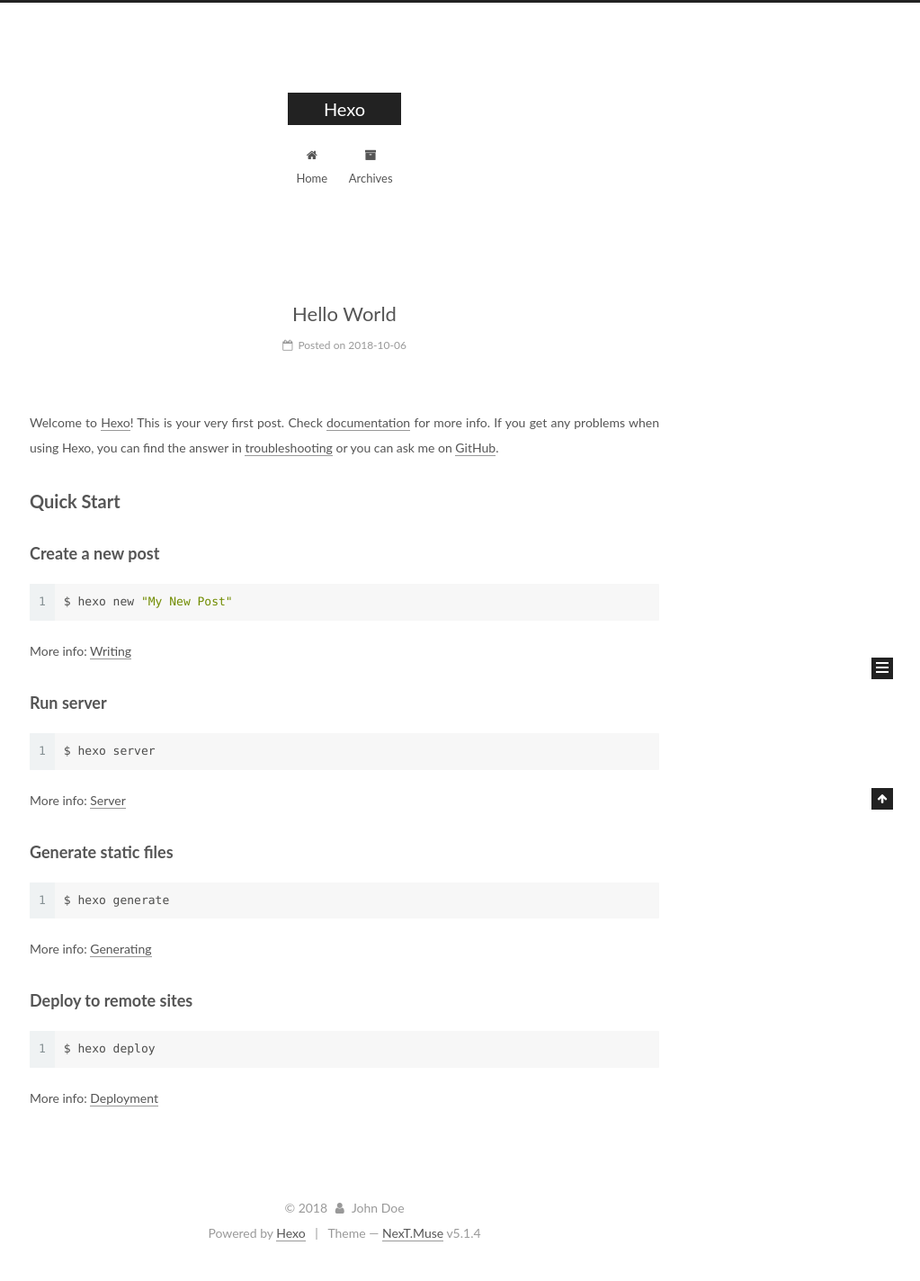
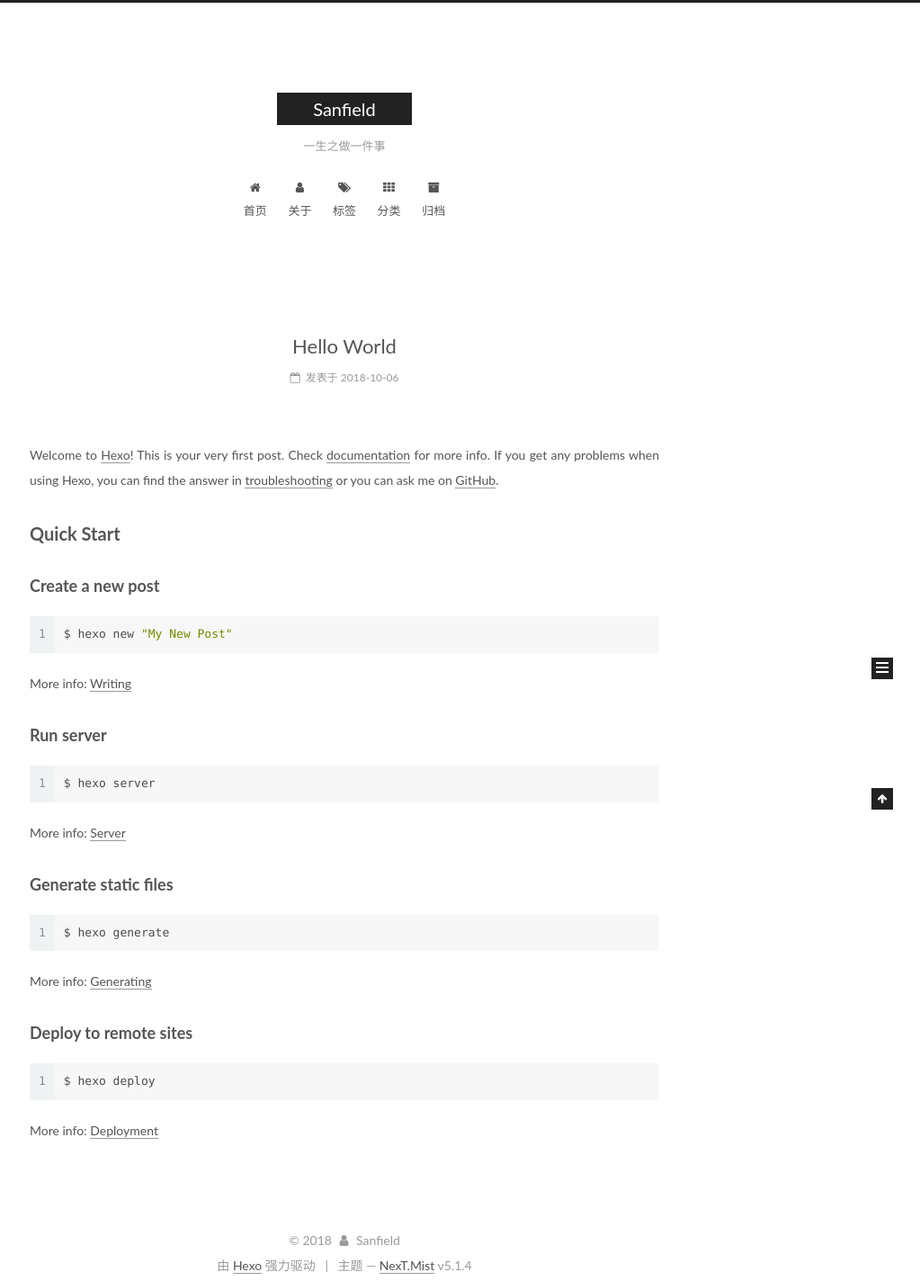
Before and after one commit to Sanfield/Sanfield.github.io, a plain HTML site: page index.html in a window 1280 px wide. Shown: the whole page at 90% size, without its empty margins (257-1280 px from the left). Drawn offline with Linux system fonts and the light colour scheme.

Commit message:
Site updated: 2018-10-06 20:45:46

```diff
--- a/index.html
+++ b/index.html
@@ -5,7 +5,7 @@
 
 
 
-<html class="theme-next muse use-motion" lang="">
+<html class="theme-next mist use-motion" lang="zh-Hans">
 <head>
   <meta charset="UTF-8"/>
 <meta http-equiv="X-UA-Compatible" content="IE=edge" />
@@ -79,13 +79,16 @@
 
 
 
+<meta name="description" content="get busy living or get busy dying">
 <meta property="og:type" content="website">
-<meta property="og:title" content="Hexo">
+<meta property="og:title" content="Sanfield">
 <meta property="og:url" content="http://yoursite.com/index.html">
-<meta property="og:site_name" content="Hexo">
-<meta property="og:locale" content="default">
+<meta property="og:site_name" content="Sanfield">
+<meta property="og:description" content="get busy living or get busy dying">
+<meta property="og:locale" content="zh-Hans">
 <meta name="twitter:card" content="summary">
-<meta name="twitter:title" content="Hexo">
+<meta name="twitter:title" content="Sanfield">
+<meta name="twitter:description" content="get busy living or get busy dying">
 
 
 
@@ -93,7 +96,7 @@
   var NexT = window.NexT || {};
   var CONFIG = {
     root: '/',
-    scheme: 'Muse',
+    scheme: 'Mist',
     version: '5.1.4',
     sidebar: {"position":"left","display":"post","offset":12,"b2t":false,"scrollpercent":false,"onmobile":false},
     fancybox: true,
@@ -101,7 +104,7 @@
     motion: {"enable":true,"async":false,"transition":{"post_block":"fadeIn","post_header":"slideDownIn","post_body":"slideDownIn","coll_header":"slideLeftIn","sidebar":"slideUpIn"}},
     duoshuo: {
       userId: '0',
-      author: 'Author'
+      author: '博主'
     },
     algolia: {
       applicationID: '',
@@ -121,7 +124,7 @@
 
 
 
-  <title>Hexo</title>
+  <title>Sanfield</title>
 
 
 
@@ -133,7 +136,7 @@
 
 </head>
 
-<body itemscope itemtype="http://schema.org/WebPage" lang="default">
+<body itemscope itemtype="http://schema.org/WebPage" lang="zh-Hans">
 
 
 
@@ -152,12 +155,12 @@
     <div class="custom-logo-site-title">
       <a href="/"  class="brand" rel="start">
         <span class="logo-line-before"><i></i></span>
-        <span class="site-title">Hexo</span>
+        <span class="site-title">Sanfield</span>
         <span class="logo-line-after"><i></i></span>
       </a>
     </div>
 
-        <p class="site-subtitle"></p>
+        <p class="site-subtitle">一生之做一件事</p>
 
   </div>
 
@@ -182,7 +185,37 @@
 
               <i class="menu-item-icon fa fa-fw fa-home"></i> <br />
 
-            Home
+            首页
+          </a>
+        </li>
+
+
+        <li class="menu-item menu-item-about">
+          <a href="/about/" rel="section">
+
+              <i class="menu-item-icon fa fa-fw fa-user"></i> <br />
+
+            关于
+          </a>
+        </li>
+
+
+        <li class="menu-item menu-item-tags">
+          <a href="/tags/" rel="section">
+
+              <i class="menu-item-icon fa fa-fw fa-tags"></i> <br />
+
+            标签
+          </a>
+        </li>
+
+
+        <li class="menu-item menu-item-categories">
+          <a href="/categories/" rel="section">
+
+              <i class="menu-item-icon fa fa-fw fa-th"></i> <br />
+
+            分类
           </a>
         </li>
 
@@ -192,7 +225,7 @@
 
               <i class="menu-item-icon fa fa-fw fa-archive"></i> <br />
 
-            Archives
+            归档
           </a>
         </li>
 
@@ -232,13 +265,13 @@
     <link itemprop="mainEntityOfPage" href="http://yoursite.com/2018/10/06/hello-world/">
 
     <span hidden itemprop="author" itemscope itemtype="http://schema.org/Person">
-      <meta itemprop="name" content="John Doe">
+      <meta itemprop="name" content="Sanfield">
       <meta itemprop="description" content="">
       <meta itemprop="image" content="/images/avatar.gif">
     </span>
 
     <span hidden itemprop="publisher" itemscope itemtype="http://schema.org/Organization">
-      <meta itemprop="name" content="Hexo">
+      <meta itemprop="name" content="Sanfield">
     </span>
 
 
@@ -258,9 +291,9 @@
                 <i class="fa fa-calendar-o"></i>
               </span>
 
-                <span class="post-meta-item-text">Posted on</span>
+                <span class="post-meta-item-text">发表于</span>
 
-              <time title="Post created" itemprop="dateCreated datePublished" datetime="2018-10-06T14:50:03+08:00">
+              <time title="创建于" itemprop="dateCreated datePublished" datetime="2018-10-06T14:50:03+08:00">
                 2018-10-06
               </time>
 
@@ -379,8 +412,8 @@
         <div class="site-overview">
           <div class="site-author motion-element" itemprop="author" itemscope itemtype="http://schema.org/Person">
 
-              <p class="site-author-name" itemprop="name">John Doe</p>
-              <p class="site-description motion-element" itemprop="description"></p>
+              <p class="site-author-name" itemprop="name">Sanfield</p>
+              <p class="site-description motion-element" itemprop="description">get busy living or get busy dying</p>
           </div>
 
           <nav class="site-state motion-element">
@@ -391,7 +424,7 @@
                 <a href="/archives/">
 
                   <span class="site-state-item-count">1</span>
-                  <span class="site-state-item-name">posts</span>
+                  <span class="site-state-item-name">日志</span>
                 </a>
               </div>
 
@@ -435,13 +468,13 @@
   <span class="with-love">
     <i class="fa fa-user"></i>
   </span>
-  <span class="author" itemprop="copyrightHolder">John Doe</span>
+  <span class="author" itemprop="copyrightHolder">Sanfield</span>
 
 
 </div>
 
 
-  <div class="powered-by">Powered by <a class="theme-link" target="_blank" href="https://hexo.io">Hexo</a></div>
+  <div class="powered-by">由 <a class="theme-link" target="_blank" href="https://hexo.io">Hexo</a> 强力驱动</div>
 
 
 
@@ -449,7 +482,7 @@
 
 
 
-  <div class="theme-info">Theme &mdash; <a class="theme-link" target="_blank" href="https://github.com/iissnan/hexo-theme-next">NexT.Muse</a> v5.1.4</div>
+  <div class="theme-info">主题 &mdash; <a class="theme-link" target="_blank" href="https://github.com/iissnan/hexo-theme-next">NexT.Mist</a> v5.1.4</div>
 
 
 
```
Also changed, not shown: 2018/10/06/hello-world/index.html (+53 -23 lines), archives/2018/10/index.html (+53 -20 lines), archives/2018/index.html (+53 -20 lines), archives/index.html (+53 -20 lines).
